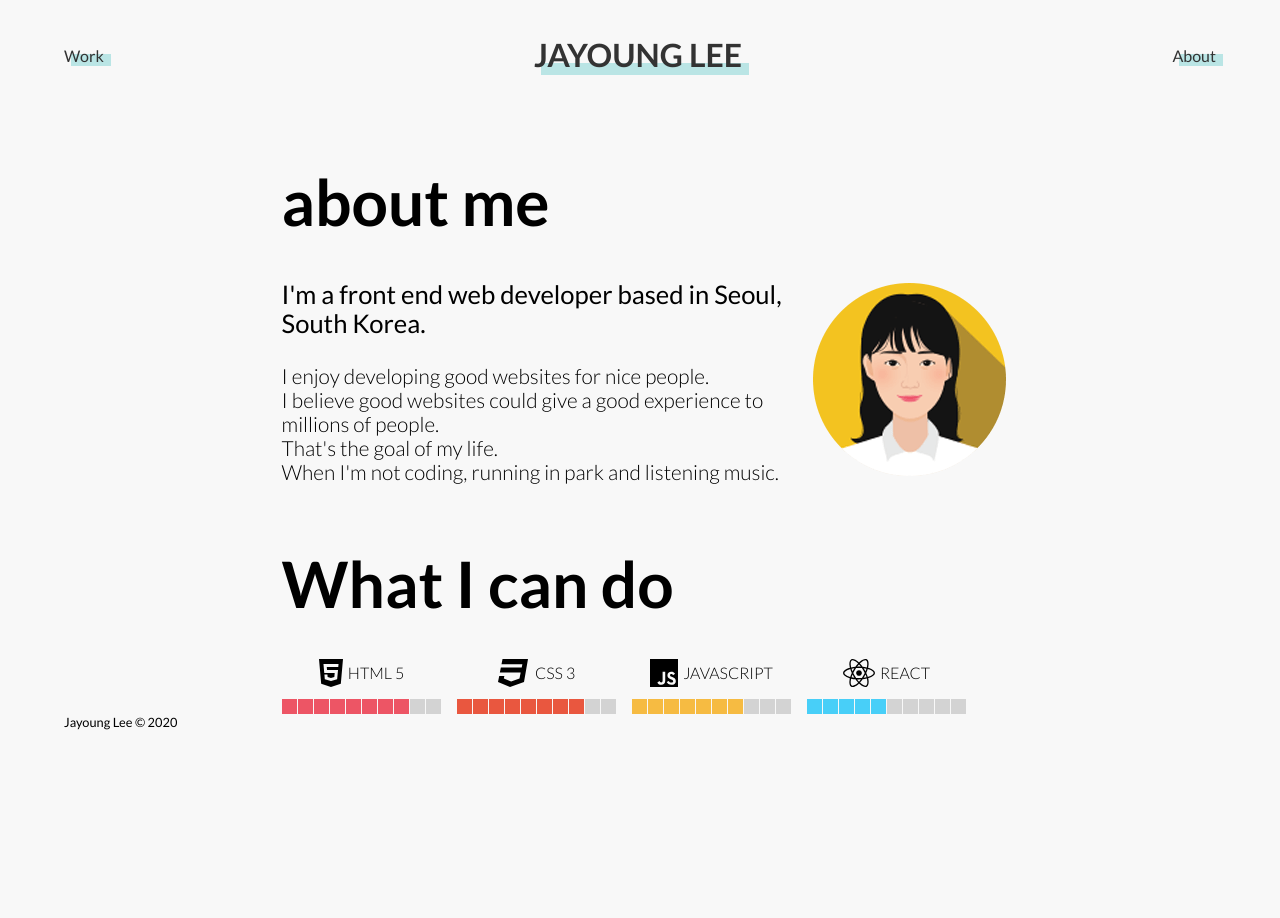
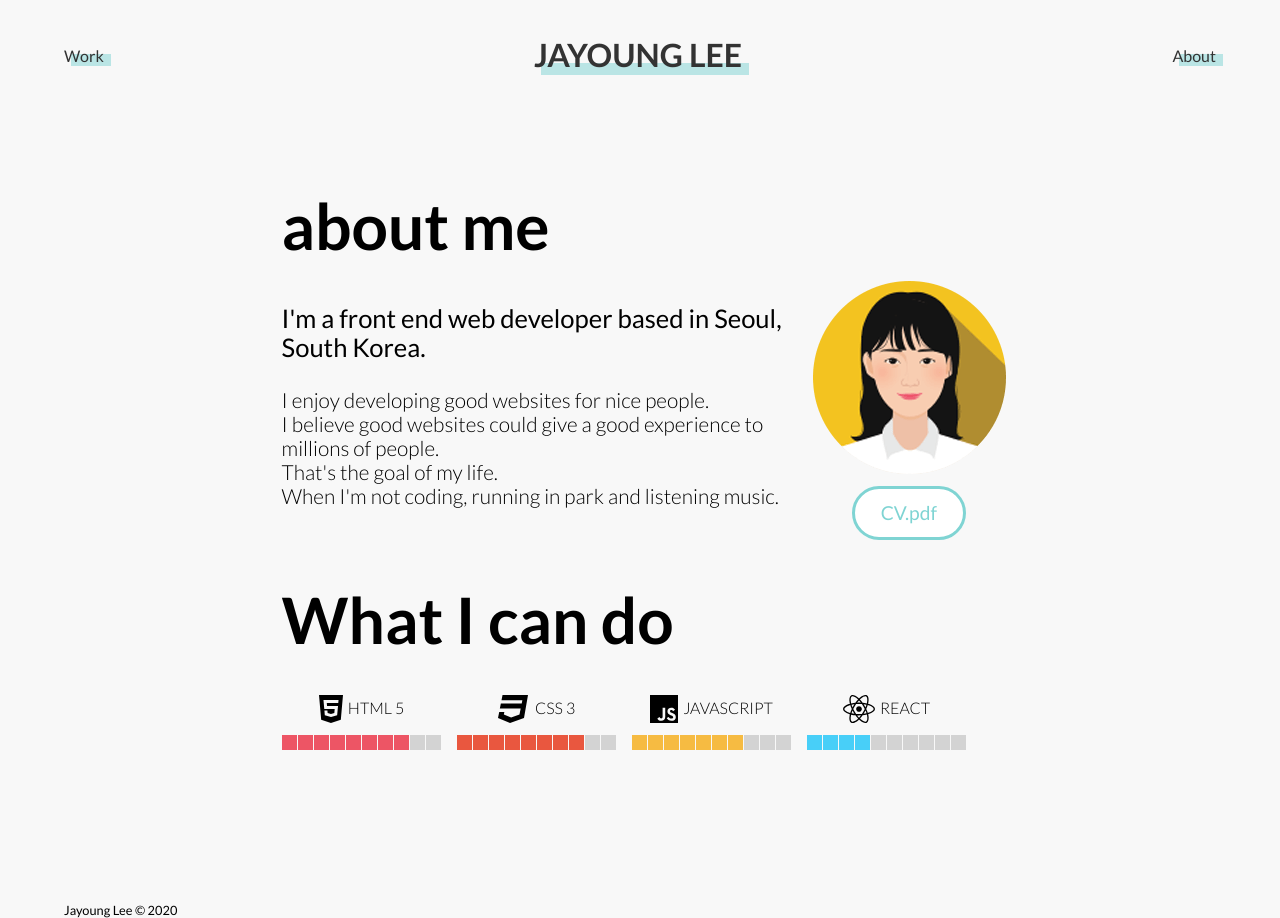
Before and after one commit to jayounglee92/jayounglee, a React (Create React App) app: page /about in a window 1280 px wide. Before the commit the page ends 800 px from the top, so only its background shows below. Built offline with nearby package versions, Linux system fonts and the light colour scheme.

Commit message:
cv.pdf 버튼만듬

```diff
--- a/src/component/About.css
+++ b/src/component/About.css
@@ -1,3 +1,8 @@
+.about{
+    margin-top: 5vh;
+    margin-bottom: 19vh;
+}
+
 .about-con{
     padding-right: 17vw;
     padding-left: 17vw;
@@ -29,8 +34,24 @@
 .about-me-img{
     width: 25%;
     display: flex;
+    flex-direction: column;
     justify-content: center;
     align-items: center;
+}
+.about-me-pdf{
+    display: inline-block;
+    background-color:#fff;
+    color: #7fd4d3;
+    padding: 13px 26px;
+    border-radius: 300px;
+    border: 3px solid #7fd4d3;
+    margin-top:10px;
+    font-size: 1.2em;
+    transition: all 0.2s ease-in;
+}
+.about-me-pdf:hover{
+    background-color:#7fd4d3;
+    color: #fff;
 }
 .skill-wrap {
     display: flex;
--- a/src/component/About.js
+++ b/src/component/About.js
@@ -26,6 +26,7 @@ class About extends Component {
                             </div>
                             <div className="about-me-img">
                                 <img src={process.env.PUBLIC_URL+'/images/me.png'} alt="profile"/>
+                                <a href="javascript:alert('showing pdf!')" className="about-me-pdf">CV.pdf</a>
                             </div>
                         </div>
                     </section>
@@ -96,7 +97,7 @@ class About extends Component {
                                     <div style={{"background":"rgb(72, 207, 248)"}}></div>
                                     <div style={{"background":"rgb(72, 207, 248)"}}></div>
                                     <div style={{"background":"rgb(72, 207, 248)"}}></div>
-                                    <div style={{"background":"rgb(72, 207, 248)"}}></div>
+                                    <div></div>
                                     <div></div>
                                     <div></div>
                                     <div></div>
```
Also changed, not shown: 3 other files (tests, documents, lock files or other folders).
